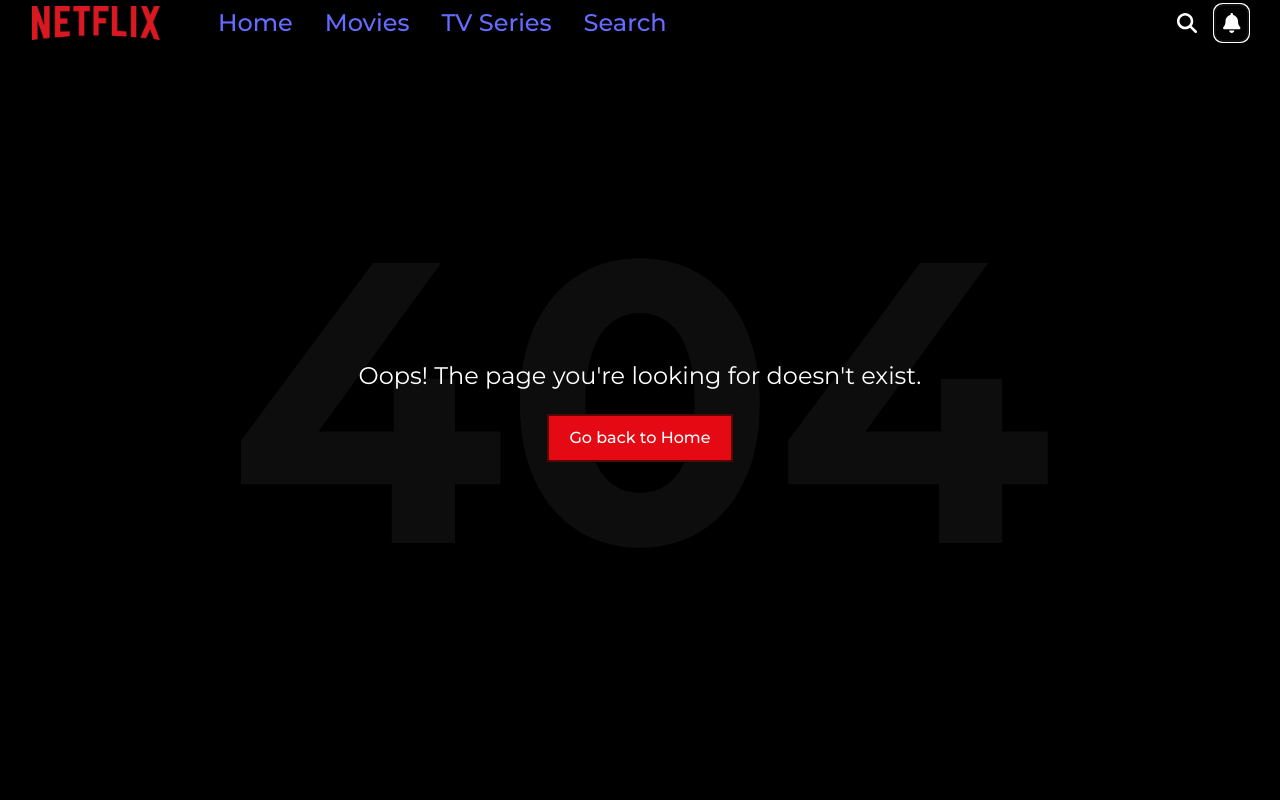
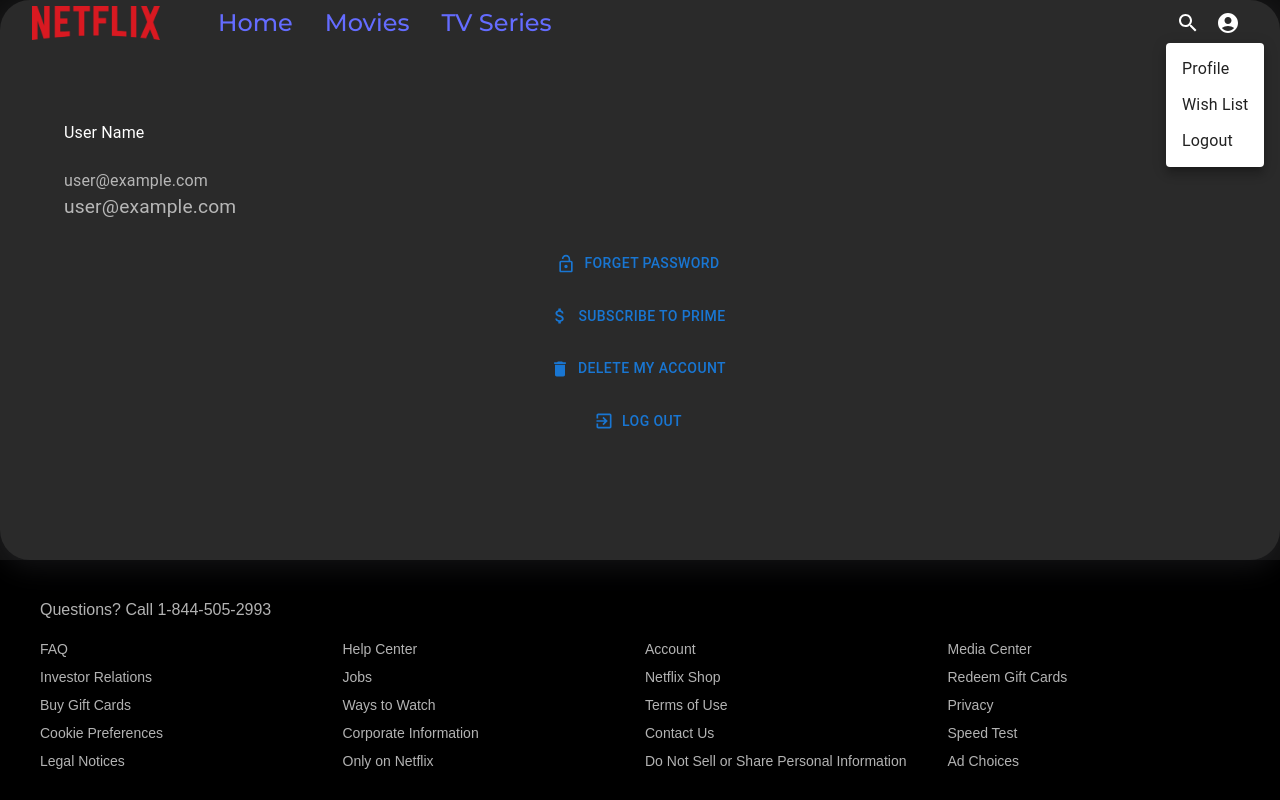
Before and after one commit to AlaaAyaad74/NetFlixClient, a React (Vite) app: page /Profile in a window 1280 px wide. Both pictures are taken after a click on the button 1231 px from the left and 23 px from the top of the page. Shown: the top 800 px of the page. Built offline with nearby package versions, Linux system fonts and the light colour scheme.

Commit message:
first commit for levi

```diff
--- a/src/config/Routes.jsx
+++ b/src/config/Routes.jsx
@@ -12,6 +12,7 @@
 const EpisodeDetailPage = lazy(() => import("../pages/EpisodeDetailPage"));
 const Player = lazy(() => import("../coponents/utilitiesCpmponents/Player/Player"));
 const RegisterPage = lazy(() => import("../pages/RegisterPage"));
+const Profile = lazy(() => import("../pages/Profile/Profile"));
 
 const AppRoutes = () => {
   const dummyEpisodes = [
@@ -41,7 +42,7 @@
       <Route path="/" element={<LandingPage />} />
       <Route path="/login" element={<LoginPage />} />
       <Route path="/register" element={<RegisterPage />} />
-
+      <Route path="/Profile" element={<Profile />} />
       {/* Protected Routes */}
       <Route path="/home" element={<ProtectedRoute element={<HomePage />} />} />
       <Route path="/search" element={<ProtectedRoute element={<SearchPage />} />} />
--- a/src/coponents/utilitiesCpmponents/header/Header.jsx
+++ b/src/coponents/utilitiesCpmponents/header/Header.jsx
@@ -1,19 +1,20 @@
-import { useState, useEffect, useRef } from "react";
+import React, { useState, useEffect, useRef } from "react";
 import "./header.scss";
 import logo from "../../../assets/Netflix.png";
 import { Link, useLocation, useNavigate } from "react-router-dom"; // Import useNavigate
-import IconButton from "../IconButton/IconButton";
-import Button from "../button/Button";
-import { faSearch, faBell } from "@fortawesome/free-solid-svg-icons";
-import SearchField from "../Search/SearchField";
-import PropType from "prop-types";
+import SearchField from "../search/SearchField";
+import Menu from "@mui/material/Menu";
+import MenuItem from "@mui/material/MenuItem";
+import IconButton from "@mui/material/IconButton";
+import AccountCircle from "@mui/icons-material/AccountCircle"; // MUI Profile Icon
+import SearchIcon from "@mui/icons-material/Search"; // MUI Search Icon
+ import Button from "@mui/material/Button";
 
 const headerNav = [
   { display: "Home", path: "/home" },
   { display: "Movies", path: "/home/movie" },
   { display: "TV Series", path: "/home/tv" },
-  { display: "Search", path: "/home/search" },
-];
+ ];
 
 const Header = ({ isLandingPage }) => {
   const { pathname } = useLocation();
@@ -21,13 +22,11 @@
   const active = headerNav.findIndex((e) => e.path === pathname);
   const headerRef = useRef(null);
   const [showSearch, setShowSearch] = useState(false);
+  const [anchorEl, setAnchorEl] = useState(null); // Anchor for profile dropdown menu
 
   useEffect(() => {
     const shrinkHeader = () => {
-      if (
-        document.body.scrollTop > 100 ||
-        document.documentElement.scrollTop > 100
-      ) {
+      if (document.body.scrollTop > 100 || document.documentElement.scrollTop > 100) {
         headerRef.current.classList.add("shrink");
       } else {
         headerRef.current.classList.remove("shrink");
@@ -47,6 +46,26 @@
     navigate("/login"); // Navigate to login page on button click
   };
 
+  const handleProfileMenuOpen = (event) => {
+    setAnchorEl(event.currentTarget);
+  };
+
+  const handleProfileMenuClose = () => {
+    setAnchorEl(null);
+  };
+
+  const handleMenuClick = (menuOption) => {
+    handleProfileMenuClose(); // Close the dropdown
+    if (menuOption === "Profile") {
+      navigate("/Profile");
+    } else if (menuOption === "wishlist") {
+      navigate("/wishlist");
+    } else if (menuOption === "logout") {
+      console.log("User logged out");
+      navigate("/login");
+    }
+  };
+
   return (
     <div ref={headerRef} className="header">
       <div className="header__wrap container">
@@ -59,48 +78,49 @@
         {!isLandingPage && (
           <ul className="header__nav">
             {headerNav.map((e, i) => (
-              <li key={i} className={`${i === active ? "active" : ""}`}>
+              <li key={i} className={i === active ? "active" : ""}>
                 <Link to={e.path}>{e.display}</Link>
               </li>
             ))}
           </ul>
         )}
 
-        <div className={`header__search ${showSearch ? "visible" : ""}`}>
-          <SearchField
-            onSearchResultClicked={(item) =>
-              console.log("Search result clicked:", item)
-            }
-          />
+        <div className={`header__search ${showSearch ? 'visible' : ''}`}>
+          <SearchField onSearchResultClicked={(item) => console.log('Search result clicked:', item)} />
         </div>
 
         {!showSearch && <div className="header__spacer"></div>}
 
         {!isLandingPage ? (
           <div className="header__icons">
-            <IconButton
-              icon={faSearch}
-              size="20px"
-              color="#fff"
-              onClick={handleSearchIconClick}
-            />
-            <IconButton
-              icon={faBell}
-              size="20px"
-              color="#fff"
-              onClick={() => console.log("Notifications clicked")}
-            />
+            <IconButton color="inherit" onClick={handleSearchIconClick}>
+              <SearchIcon />
+            </IconButton>
+
+
+            <IconButton color="inherit" onClick={handleProfileMenuOpen}>
+              <AccountCircle />
+            </IconButton>
+
+            {/* Profile Dropdown Menu */}
+            <Menu
+              anchorEl={anchorEl}
+              open={Boolean(anchorEl)}
+              onClose={handleProfileMenuClose}
+            >
+              <MenuItem onClick={() => handleMenuClick("Profile")}>Profile</MenuItem>
+              <MenuItem onClick={() => handleMenuClick("wishlist")}>Wish List</MenuItem>
+              <MenuItem onClick={() => handleMenuClick("logout")}>Logout</MenuItem>
+            </Menu>
           </div>
         ) : (
-          <Button onClick={handleSignInClick}>Sign In</Button> // Add onClick handler for sign in button
+          <Button variant="outlined" color="inherit" onClick={handleSignInClick}>
+            Sign In
+          </Button>
         )}
       </div>
     </div>
   );
 };
 
-Header.propTypes = {
-  isLandingPage: PropType.bool,
-};
-
 export default Header;
--- /dev/null
+++ b/src/pages/Profile/Profile.jsx
@@ -0,0 +1,77 @@
+import React from "react";
+import { Button, Typography, Box } from "@mui/material";
+import AccountCircleIcon from '@mui/icons-material/AccountCircle';
+import DeleteIcon from '@mui/icons-material/Delete';
+import ExitToAppIcon from '@mui/icons-material/ExitToApp';
+import LockOpenIcon from '@mui/icons-material/LockOpen';
+import AttachMoneyIcon from '@mui/icons-material/AttachMoney';
+import { useNavigate } from "react-router-dom";
+import './Profile.scss'; // Import the SCSS file
+
+const Profile = ({ user }) => {
+  const navigate = useNavigate();
+
+  const handleForgetPassword = () => {
+    console.log("Forget Password");
+    // Navigate to reset password page or trigger email send
+  };
+
+  const handleDeleteAccount = () => {
+    console.log("Delete Account");
+  };
+
+  const handleSubscribePrime = () => {
+    console.log("Subscribe to Prime");
+  };
+
+  const handleLogout = () => {
+    console.log("Logged out");
+    navigate("/login");
+  };
+
+  return (
+
+      <Box className="profile-container">
+
+        <Typography className="profile-title">
+          {user?.name || "User Name"}
+        </Typography>
+        <Typography className="profile-info">
+          {user?.email || "user@example.com"}
+          <div className="email">user@example.com</div>
+        </Typography>
+        <Box className="profile-actions">
+          <Button
+            className="forget-password"
+            onClick={handleForgetPassword}
+            startIcon={<LockOpenIcon />}
+          >
+            Forget Password
+          </Button>
+          <Button
+            className="subscribe-prime"
+            onClick={handleSubscribePrime}
+            startIcon={<AttachMoneyIcon />}
+          >
+            Subscribe to Prime
+          </Button>
+          <Button
+            className="delete-account"
+            onClick={handleDeleteAccount}
+            startIcon={<DeleteIcon />}
+          >
+            Delete My Account
+          </Button>
+          <Button
+            className="logout"
+            onClick={handleLogout}
+            startIcon={<ExitToAppIcon />}
+          >
+            Log Out
+          </Button>
+        </Box>
+     </Box>
+  );
+};
+
+export default Profile;
--- /dev/null
+++ b/src/pages/Profile/Profile.scss
@@ -0,0 +1,96 @@
+@use "../../scss/" as *;
+
+.profile-container {
+  max-width: 100vw;
+  display: flex;
+  flex-direction: column;
+  align-items: flex-start;
+  justify-content: center;
+  padding: 4rem;
+
+  min-height: calc(100vh - 15rem);
+
+  background-color: $background-color-dark;
+  border-radius: $border-radius;
+  box-shadow: $box-shadow;
+  gap: 1.5rem;
+
+  @media (max-width: $tablet-width) {
+    padding: 2rem;
+  }
+
+  @media (max-width: $mobile-width) {
+    padding: 1.5rem;
+    gap: 1rem;
+  }
+}
+
+.profile-title {
+  font-size: 3rem;
+
+  color: $txt-color;
+  font-family: $font-family;
+
+   font-weight: bold;
+
+  @media (max-width: $tablet-width) {
+    font-size: 2rem;
+  }
+
+  @media (max-width: $mobile-width) {
+    font-size: 1.8rem;
+  }
+}
+
+.profile-info {
+  font-size: 1.4rem;
+  color: $txt-color-light;
+
+  .email {
+    font-size: 1.2rem;
+    color: $txt-color-light;
+  }
+
+  @media (max-width: $tablet-width) {
+    font-size: 1.2rem;
+  }
+
+  @media (max-width: $mobile-width) {
+    font-size: 1rem;
+  }
+}
+
+.profile-actions {
+  display: flex;
+  flex-direction: column;
+  gap: 1rem;
+  width: 100%;
+}
+
+.action-button {
+  width: 100%;
+  padding: 0.8rem 1rem;
+  border: none;
+  border-radius: $button-border-radius;
+  font-size: 1.1rem;
+  font-weight: 500;
+  color: $white-color;
+  background-color: $main-color;
+  cursor: pointer;
+  transition: background-color 0.3s ease, box-shadow 0.3s ease;
+
+  &:hover {
+    background-color: $hover-color;
+    box-shadow: 0 4px 12px rgba(0, 0, 0, 0.3);
+  }
+
+  @media (max-width: $tablet-width) {
+    font-size: 1rem;
+    padding: 0.7rem 0.9rem;
+  }
+
+  @media (max-width: $mobile-width) {
+    font-size: 0.9rem;
+    padding: 0.6rem 0.8rem;
+  }
+}
```
Also changed, not shown: src/coponents/utilitiesCpmponents/header/header.scss (line endings or trailing spaces).
